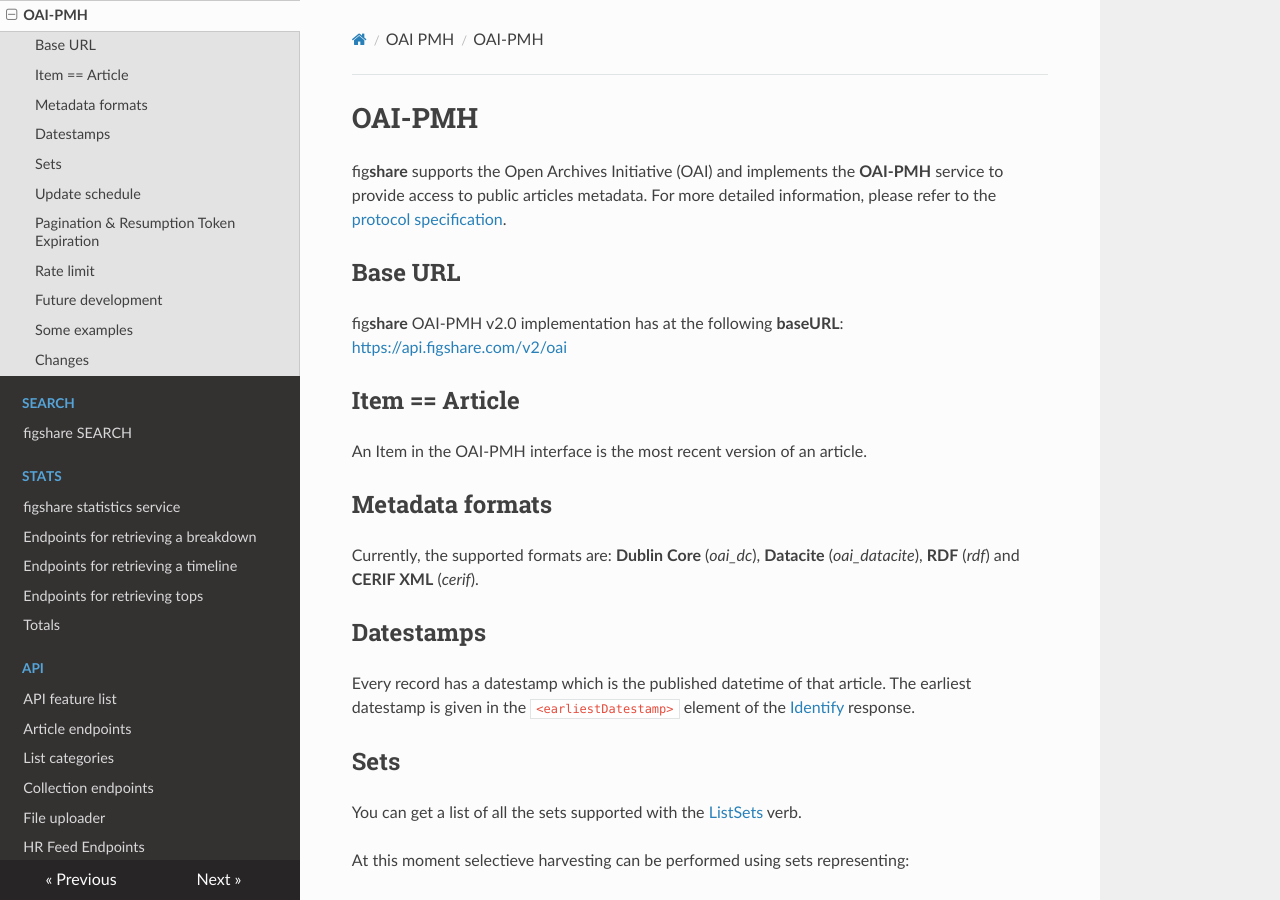
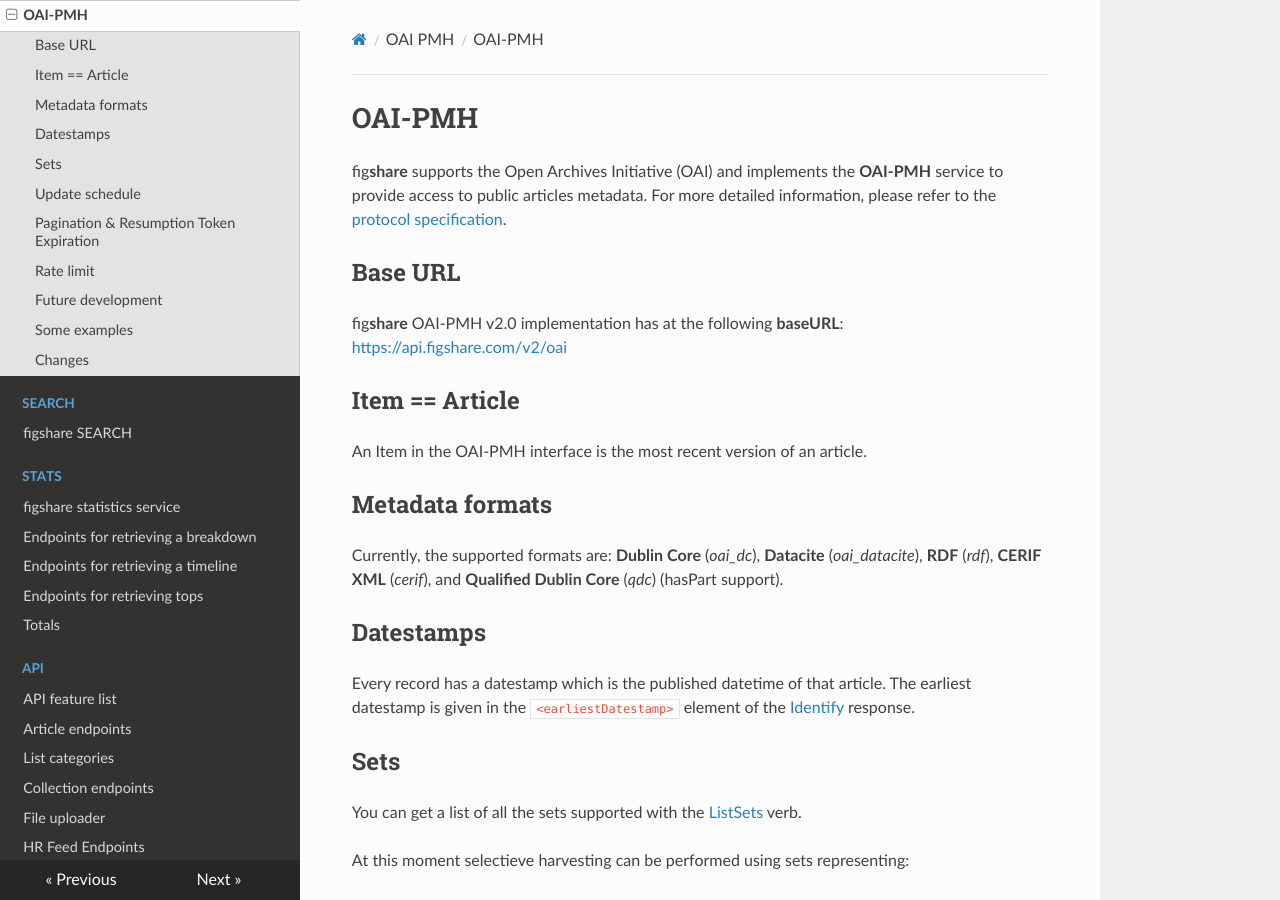
Before and after one commit to figshare/user_documentation, an MkDocs documentation site: the page built from docs/OAI-PMH/index.md, in a window 1280 px wide and 900 px high. Built offline with MkDocs 1.6.1, drawn with Linux system fonts in a browser that asks for light colours; nearby versions of some CDN libraries.

Commit message:
(oai-pmh): Add QDC metadata format

```diff
--- a/docs/OAI-PMH/index.md
+++ b/docs/OAI-PMH/index.md
@@ -19,7 +19,7 @@
 
 ## Metadata formats
 
-Currently, the supported formats are: **Dublin Core** (*oai_dc*), **Datacite** (*oai_datacite*), **RDF** (*rdf*) and **CERIF XML** (*cerif*).
+Currently, the supported formats are: **Dublin Core** (*oai_dc*), **Datacite** (*oai_datacite*), **RDF** (*rdf*), **CERIF XML** (*cerif*), and **Qualified Dublin Core** (*qdc*) (hasPart support).
 
 
 ## Datestamps
```
